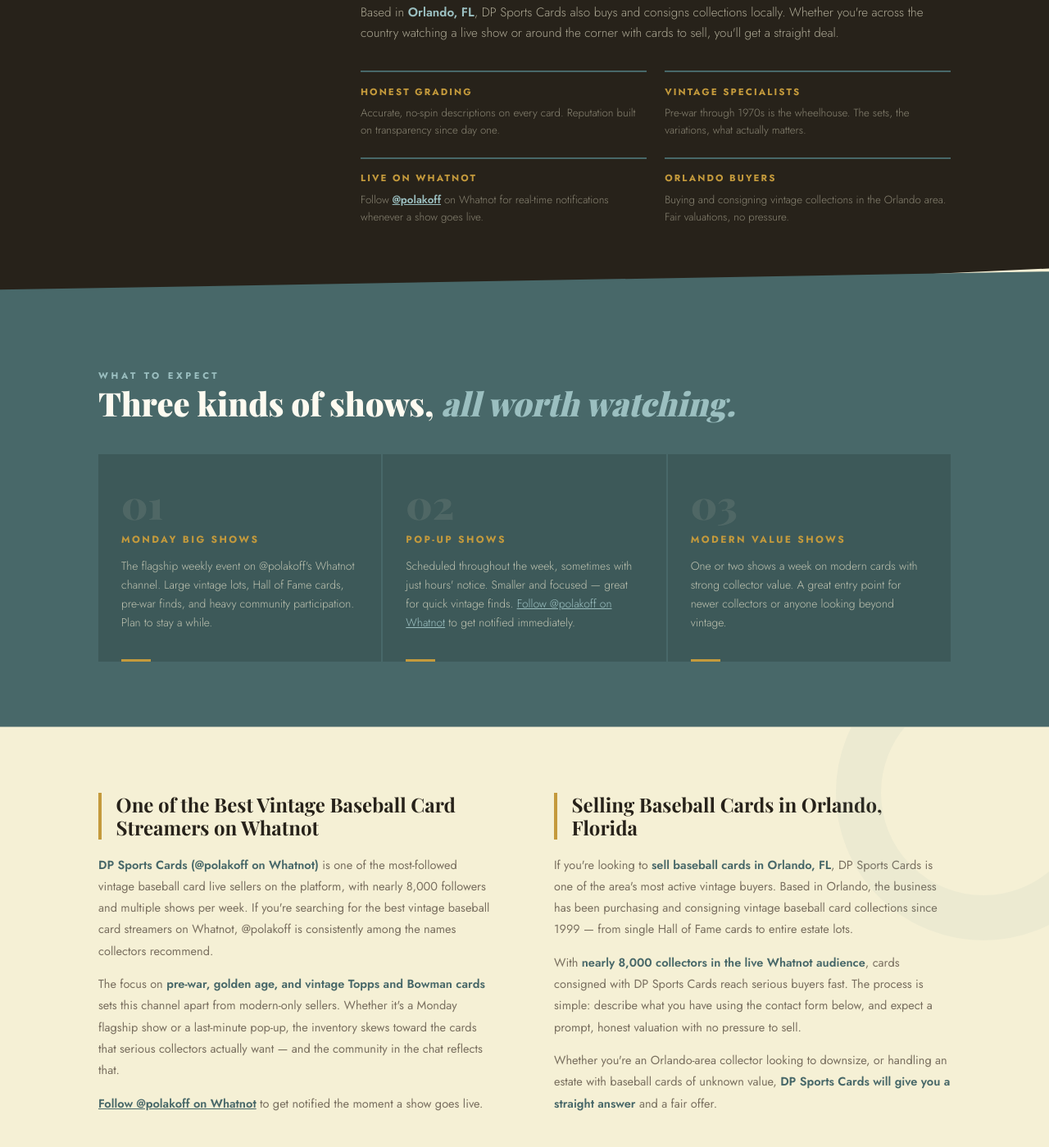
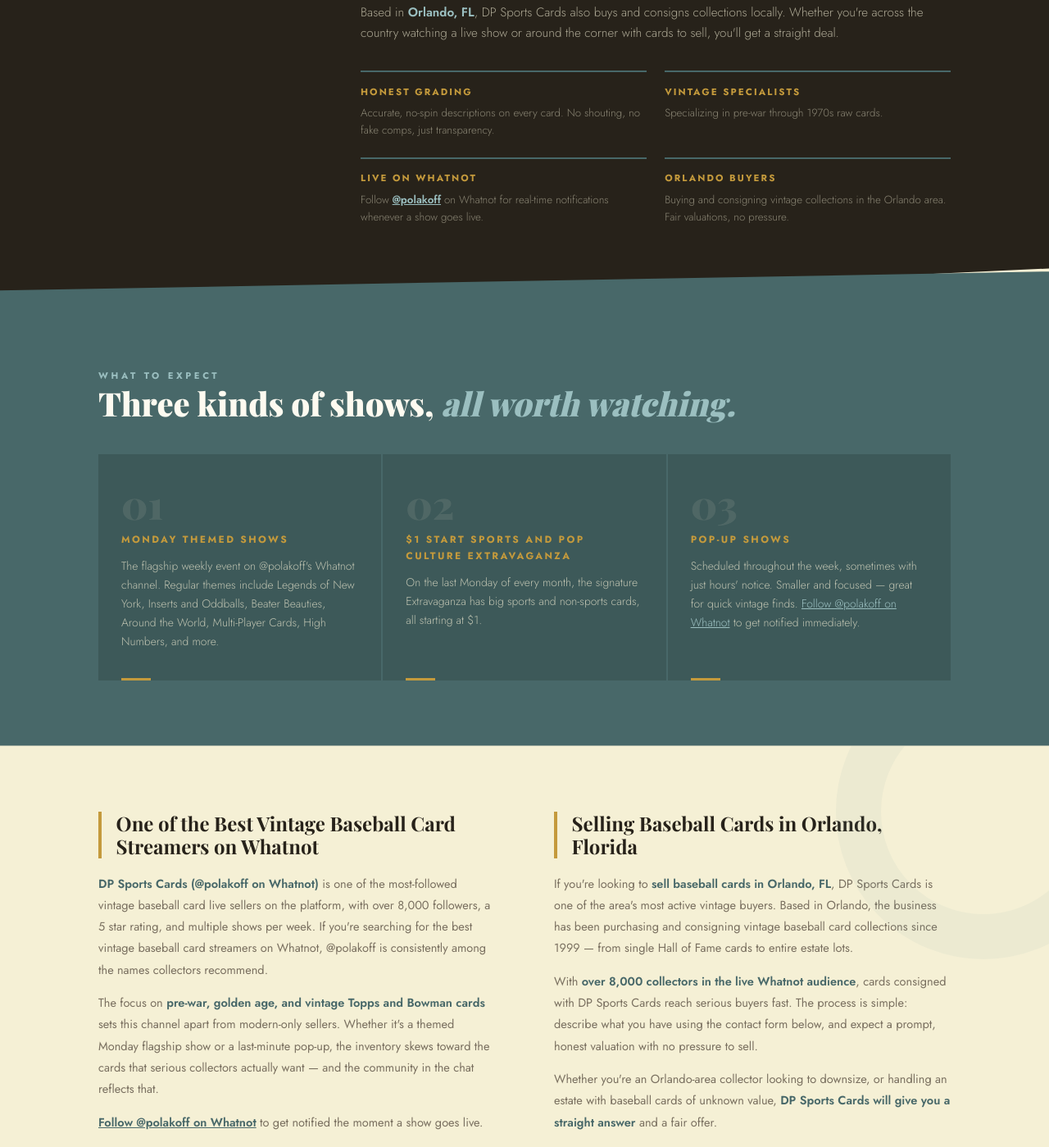
Before and after one commit to dpsportscards/dp-sports-cards, a website: page index.html in a window 1280 px wide. Shown: the part 1938-3337 px from the top of the page at 82% size. Drawn offline with nearby package versions, Linux system fonts and the light colour scheme; a web font is replaced by a local one.

Commit message:
Update index.html

```diff
--- a/index.html
+++ b/index.html
@@ -422,11 +422,11 @@
         <div class="about-feats">
           <div class="feat-item">
             <h3>Honest Grading</h3>
-            <p>Accurate, no-spin descriptions on every card. Reputation built on transparency since day one.</p>
+            <p>Accurate, no-spin descriptions on every card. No shouting, no fake comps, just transparency.</p>
           </div>
           <div class="feat-item">
             <h3>Vintage Specialists</h3>
-            <p>Pre-war through 1970s is the wheelhouse. The sets, the variations, what actually matters.</p>
+            <p>Specializing in pre-war through 1970s raw cards.</p>
           </div>
           <div class="feat-item">
             <h3>Live on Whatnot</h3>
@@ -450,18 +450,18 @@
     <div class="types-grid fade-in">
       <div class="type-card">
         <div class="type-num">01</div>
-        <h3>Monday Big Shows</h3>
-        <p>The flagship weekly event on @polakoff's Whatnot channel. Large vintage lots, Hall of Fame cards, pre-war finds, and heavy community participation. Plan to stay a while.</p>
+        <h3>Monday Themed Shows</h3>
+        <p>The flagship weekly event on @polakoff's Whatnot channel. Regular themes include Legends of New York, Inserts and Oddballs, Beater Beauties, Around the World, Multi-Player Cards, High Numbers, and more.</p>
       </div>
       <div class="type-card">
         <div class="type-num">02</div>
-        <h3>Pop-Up Shows</h3>
-        <p>Scheduled throughout the week, sometimes with just hours' notice. Smaller and focused — great for quick vintage finds. <a href="https://whatnot.com/invite/polakoff" target="_blank" rel="noopener" style="color:var(--teal-lt)">Follow @polakoff on Whatnot</a> to get notified immediately.</p>
+        <h3>$1 Start Sports and Pop Culture Extravaganza</h3>
+        <p>On the last Monday of every month, the signature Extravaganza has big sports and non-sports cards, all starting at $1.</p>
       </div>
       <div class="type-card">
         <div class="type-num">03</div>
-        <h3>Modern Value Shows</h3>
-        <p>One or two shows a week on modern cards with strong collector value. A great entry point for newer collectors or anyone looking beyond vintage.</p>
+        <h3>Pop-Up Shows</h3>
+        <p>Scheduled throughout the week, sometimes with just hours' notice. Smaller and focused — great for quick vintage finds. <a href="https://whatnot.com/invite/polakoff" target="_blank" rel="noopener" style="color:var(--teal-lt)">Follow @polakoff on Whatnot</a> to get notified immediately.</p>
       </div>
     </div>
   </div>
@@ -473,14 +473,14 @@
     <div class="articles-grid fade-in">
       <article class="article-block">
         <h2>One of the Best Vintage Baseball Card Streamers on Whatnot</h2>
-        <p><strong>DP Sports Cards (@polakoff on Whatnot)</strong> is one of the most-followed vintage baseball card live sellers on the platform, with nearly 8,000 followers and multiple shows per week. If you're searching for the best vintage baseball card streamers on Whatnot, @polakoff is consistently among the names collectors recommend.</p>
-        <p>The focus on <strong>pre-war, golden age, and vintage Topps and Bowman cards</strong> sets this channel apart from modern-only sellers. Whether it's a Monday flagship show or a last-minute pop-up, the inventory skews toward the cards that serious collectors actually want — and the community in the chat reflects that.</p>
+        <p><strong>DP Sports Cards (@polakoff on Whatnot)</strong> is one of the most-followed vintage baseball card live sellers on the platform, with over 8,000 followers, a 5 star rating, and multiple shows per week. If you're searching for the best vintage baseball card streamers on Whatnot, @polakoff is consistently among the names collectors recommend.</p>
+        <p>The focus on <strong>pre-war, golden age, and vintage Topps and Bowman cards</strong> sets this channel apart from modern-only sellers. Whether it's a themed Monday flagship show or a last-minute pop-up, the inventory skews toward the cards that serious collectors actually want — and the community in the chat reflects that.</p>
         <p><a href="https://whatnot.com/invite/polakoff" target="_blank" rel="noopener" style="color:var(--teal-dk);font-weight:600">Follow @polakoff on Whatnot</a> to get notified the moment a show goes live.</p>
       </article>
       <article class="article-block">
         <h2>Selling Baseball Cards in Orlando, Florida</h2>
         <p>If you're looking to <strong>sell baseball cards in Orlando, FL</strong>, DP Sports Cards is one of the area's most active vintage buyers. Based in Orlando, the business has been purchasing and consigning vintage baseball card collections since 1999 — from single Hall of Fame cards to entire estate lots.</p>
-        <p>With <strong>nearly 8,000 collectors in the live Whatnot audience</strong>, cards consigned with DP Sports Cards reach serious buyers fast. The process is simple: describe what you have using the contact form below, and expect a prompt, honest valuation with no pressure to sell.</p>
+        <p>With <strong>over 8,000 collectors in the live Whatnot audience</strong>, cards consigned with DP Sports Cards reach serious buyers fast. The process is simple: describe what you have using the contact form below, and expect a prompt, honest valuation with no pressure to sell.</p>
         <p>Whether you're an Orlando-area collector looking to downsize, or handling an estate with baseball cards of unknown value, <strong>DP Sports Cards will give you a straight answer</strong> and a fair offer.</p>
       </article>
     </div>
@@ -568,7 +568,7 @@
       </div>
       <div class="faq-item">
         <dt>When does @polakoff stream on Whatnot?</dt>
-        <dd><strong>@polakoff</strong> streams multiple times per week: a flagship Monday show, mid-week pop-ups (sometimes same-day), and modern value shows. <a href="https://whatnot.com/invite/polakoff" target="_blank" rel="noopener" style="color:var(--teal-dk)">Follow @polakoff on Whatnot</a> to get notified instantly.</dd>
+        <dd><strong>@polakoff</strong> streams multiple times per week: a flagship Monday show at 5 PM eastern and mid-week pop-ups, often scheduled same-day. <a href="https://whatnot.com/invite/polakoff" target="_blank" rel="noopener" style="color:var(--teal-dk)">Follow @polakoff on Whatnot</a> to get notified instantly.</dd>
       </div>
       <div class="faq-item">
         <dt>What cards does DP Sports Cards sell?</dt>
```
